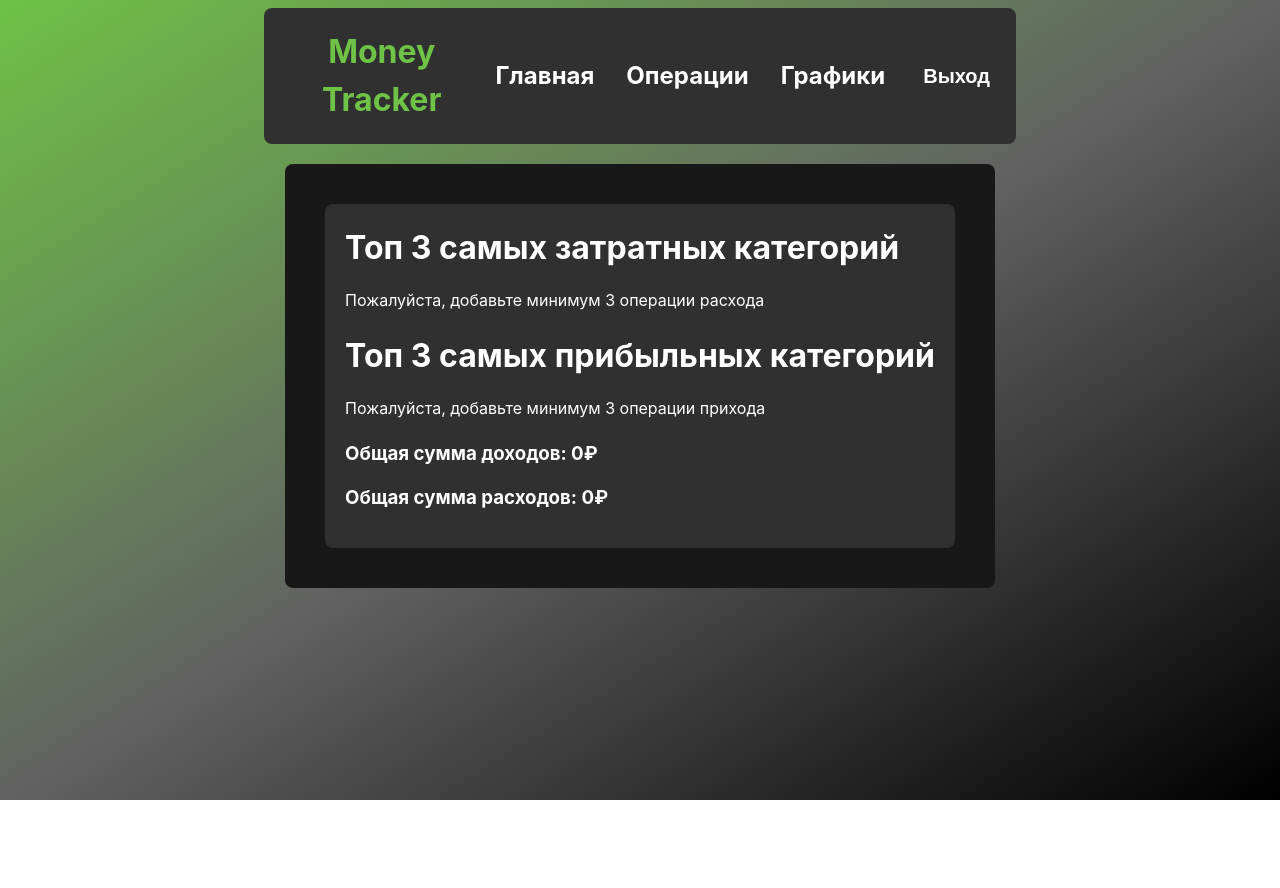
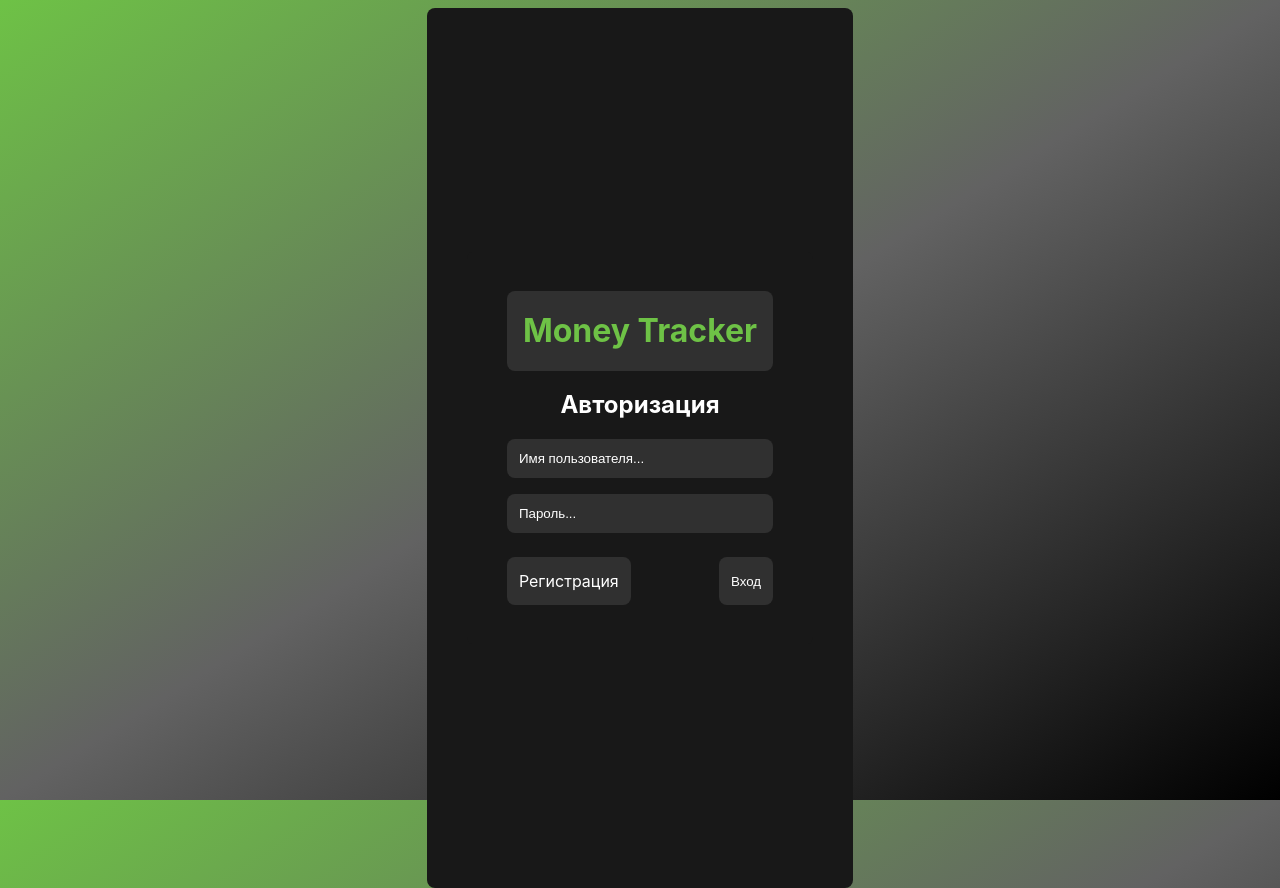
Before and after one commit to M1sterZag/MoneyTracker, a React (Vite) app in the folder frontend/: page / in a window 1280 px wide. Before the commit the page ends 800 px from the top, so only its background shows below. Built offline with nearby package versions, Linux system fonts and the light colour scheme.

Commit message:
change url for login and home pages

```diff
--- a/frontend/package.json
+++ b/frontend/package.json
@@ -14,7 +14,8 @@
     "react": "^18.2.0",
     "react-dom": "^18.2.0",
     "react-icons": "^5.2.1",
-    "react-router-dom": "^6.23.1"
+    "react-router-dom": "^6.23.1",
+    "recharts": "^2.12.7"
   },
   "devDependencies": {
     "@types/react": "^18.2.66",
--- a/frontend/src/App.jsx
+++ b/frontend/src/App.jsx
@@ -2,7 +2,7 @@ import React, { useState, useEffect } from 'react';
 import { BrowserRouter as Router, Route, Routes, useLocation } from 'react-router-dom';
 import Home from './Home';
 import Operations from './Operations';
-import DownloadReport from './DownloadReport';
+import Graphics from './Graphics.jsx';
 import Header from './Header.jsx';
 import Login from './Login';
 import Register from './Register';
@@ -27,18 +27,18 @@ function App() {
 
 function AppContent({ token, setToken }) {
   const location = useLocation();
-  const isAuthPage = location.pathname === '/login' || location.pathname === '/register';
+  const isAuthPage = location.pathname === '/' || location.pathname === '/register';
 
   return (
     <div className="flex flex-col h-full">
       {!isAuthPage && <Header setToken={setToken} token={token} />}
-      <div className="flex items-center justify-center flex-grow">
+      <div className="flex justify-center">
         <div className="panel bg-mcblack p-10 flex rounded-lg">
           <Routes>
-            <Route path="/" element={<Home token={token} />} />
+            <Route path="/home" element={<Home token={token} />} />
             <Route path="/operations" element={<Operations token={token} />} />
-            <Route path="/download-report" element={<DownloadReport />} />
-            <Route path="/login" element={<Login setToken={setToken} />} />
+            <Route path="/graphics" element={<Graphics />} />
+            <Route path="/" element={<Login setToken={setToken} />} />
             <Route path="/register" element={<Register />} />
           </Routes>
         </div>
--- a/frontend/src/Header.jsx
+++ b/frontend/src/Header.jsx
@@ -9,7 +9,7 @@ function Header({ setToken, token }) {
   const handleLogout = () => {
     localStorage.removeItem('token');
     setToken('');
-    navigate('/login');
+    navigate('/');
   };
 
   useEffect(() => {
@@ -35,13 +35,13 @@ function Header({ setToken, token }) {
     <div className="header bg-mcgray p-5 text-center flex justify-between items-center rounded-lg mx-64 mb-5">
       <h1 className="text-mgreen">Money Tracker</h1>
       <div className="flex items-center justify-center flex-grow">
-        <NavLink to="/" className="cursor-pointer no-underline text-white hover:text-mgreen mx-4" activeClassName="text-mgreen">
+        <NavLink to="/home" className="cursor-pointer no-underline text-white hover:text-mgreen mx-4" activeClassName="text-mgreen">
           <h2>Главная</h2>
         </NavLink>
         <NavLink to="/operations" className="cursor-pointer no-underline text-white hover:text-mgreen mx-4" activeClassName="text-mgreen">
           <h2>Операции</h2>
         </NavLink>
-        <NavLink to="/download-report" className="cursor-pointer no-underline text-white hover:text-mgreen mx-4" activeClassName="text-mgreen">
+        <NavLink to="/graphics" className="cursor-pointer no-underline text-white hover:text-mgreen mx-4" activeClassName="text-mgreen">
           <h2>Графики</h2>
         </NavLink>
       </div>
--- a/frontend/src/Login.jsx
+++ b/frontend/src/Login.jsx
@@ -16,7 +16,7 @@ const Login = ({ setToken }) => {
         password,
       });
       setToken(response.data.access_token);
-      navigate('/'); // Перенаправление на главную страницу
+      navigate('/home'); // Перенаправление на главную страницу
     } catch (error) {
       setError('Ошибка авторизации. Проверьте имя пользователя и пароль.');
     }
--- a/frontend/src/Register.jsx
+++ b/frontend/src/Register.jsx
@@ -23,7 +23,7 @@ const Register = () => {
       });
       setSuccess(true);
       setTimeout(() => {
-        navigate('/login');
+        navigate('/');
       }, 3000); // Перенаправление через 3 секунды
     } catch (error) {
       if (error.response && error.response.data.detail === 'Username already exists') {
```
Also changed, not shown: 1 other file (tests, documents, lock files or other folders).
